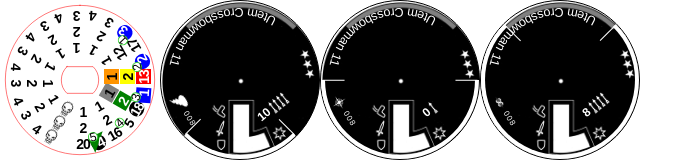
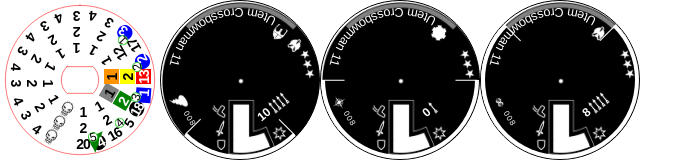
Before and after one commit to andre-cabral/mage-knight-dial-print, a Next.js app: page / in a window 1280 px wide. Shown: the top 162 px of the page, without its empty margins (0-699 px from the left). Built offline with nearby package versions, Linux system fonts and the light colour scheme.

Commit message:
feat: faction symbols now are a component

```diff
--- /dev/null
+++ b/app/lib/dialtop/factions.tsx
@@ -0,0 +1,18 @@
+import factionsList from '@/public/json/factions.json';
+
+export function getFactionObjectByFullName (fullName: string): {
+  "FactionID": number,
+  "FactionName": string,
+  "FactionShortName": string,
+} {
+  for (let i=0; i<factionsList["Factions"].length; i++) {
+    if (factionsList["Factions"][i].FactionName === fullName) {
+      return factionsList["Factions"][i];
+    }
+  }
+  return {
+    "FactionID": 0,
+    "FactionName": '',
+    "FactionShortName": '',
+  };
+}
--- a/app/page.tsx
+++ b/app/page.tsx
@@ -1,8 +1,8 @@
 import Arc from '@/app/ui/dialtop/arc';
 import CurvedText from './ui/dialtop/curved-text';
+import Factions from './ui/dialtop/factions';
 
 export default function HomePage() {
-
   return (
     <div className="container">
       <div className="dial">
@@ -90,8 +90,7 @@
       <div className="dialtop">
         <Arc arcValue={90} />
         <CurvedText name='Utem Crossbowman' points={11} />
-          <div className="faction faction--hero"></div>
-          <div className="faction faction--2 faction--draconum"></div>
+        <Factions factions='Heroes, Draconum ' />
           <div className="rank">
               <div className="rank__star rank__star--1"></div>
               <div className="rank__star rank__star--2"></div>
@@ -111,9 +110,9 @@
       </div>
 
       <div className="dialtop">
-          <Arc arcValue={180} />
-          <CurvedText name='Utem Crossbowman' points={11} />
-          <div className="faction faction--atlantis-guild"></div>
+        <Arc arcValue={180} />
+        <CurvedText name='Utem Crossbowman' points={11} />
+        <Factions factions='Atlantis Guild ' />
           <div className="rank">
               <div className="rank__star rank__star--1"></div>
               <div className="rank__star rank__star--2"></div>
@@ -130,9 +129,9 @@
       </div>
 
       <div className="dialtop">
-          <Arc arcValue={270} />
-          <CurvedText name='Utem Crossbowman' points={11} />
-          <div className="faction faction--draconum"></div>
+        <Arc arcValue={270} />
+        <CurvedText name='Utem Crossbowman' points={11} />
+        <Factions factions=' Draconum ' />
           <div className="rank">
               <div className="rank__star rank__star--1"></div>
               <div className="rank__star rank__star--2"></div>
--- a/app/ui/dialtop/factions.module.scss
+++ b/app/ui/dialtop/factions.module.scss
@@ -19,7 +19,7 @@
 .BlackPowderRebels {
   background-image: url(/image/factions/black_powder_rebels.png);
 }
-.faction--Draconum {
+.Draconum {
   background-image: url(/image/factions/draconum.png);
 }
 .ElementalLeague {
--- a/app/ui/dialtop/factions.tsx
+++ b/app/ui/dialtop/factions.tsx
@@ -22,7 +22,7 @@
       {
         factionTwo !== '' &&
         factionTwo !== 'MageSpawn' ?
-          <div className={`${styles.factionTwo} ${styles[`${factionTwo}`]}`}></div> :
+          <div className={`${styles.faction} ${styles.factionTwo} ${styles[`${factionTwo}`]}`}></div> :
           <></>
       }
     </>
```
Also changed, not shown: 1 other file (tests, documents, lock files or other folders).
